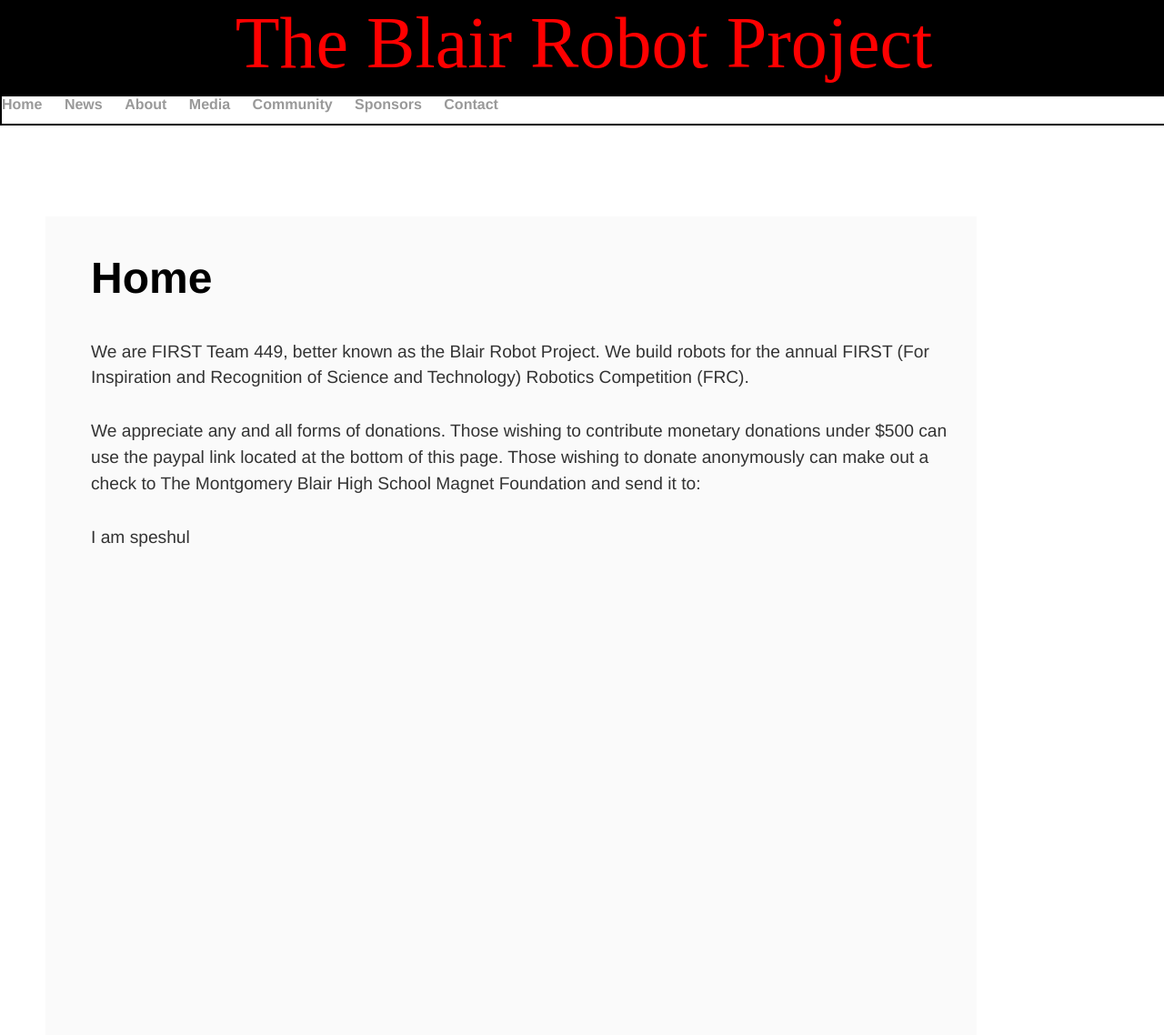
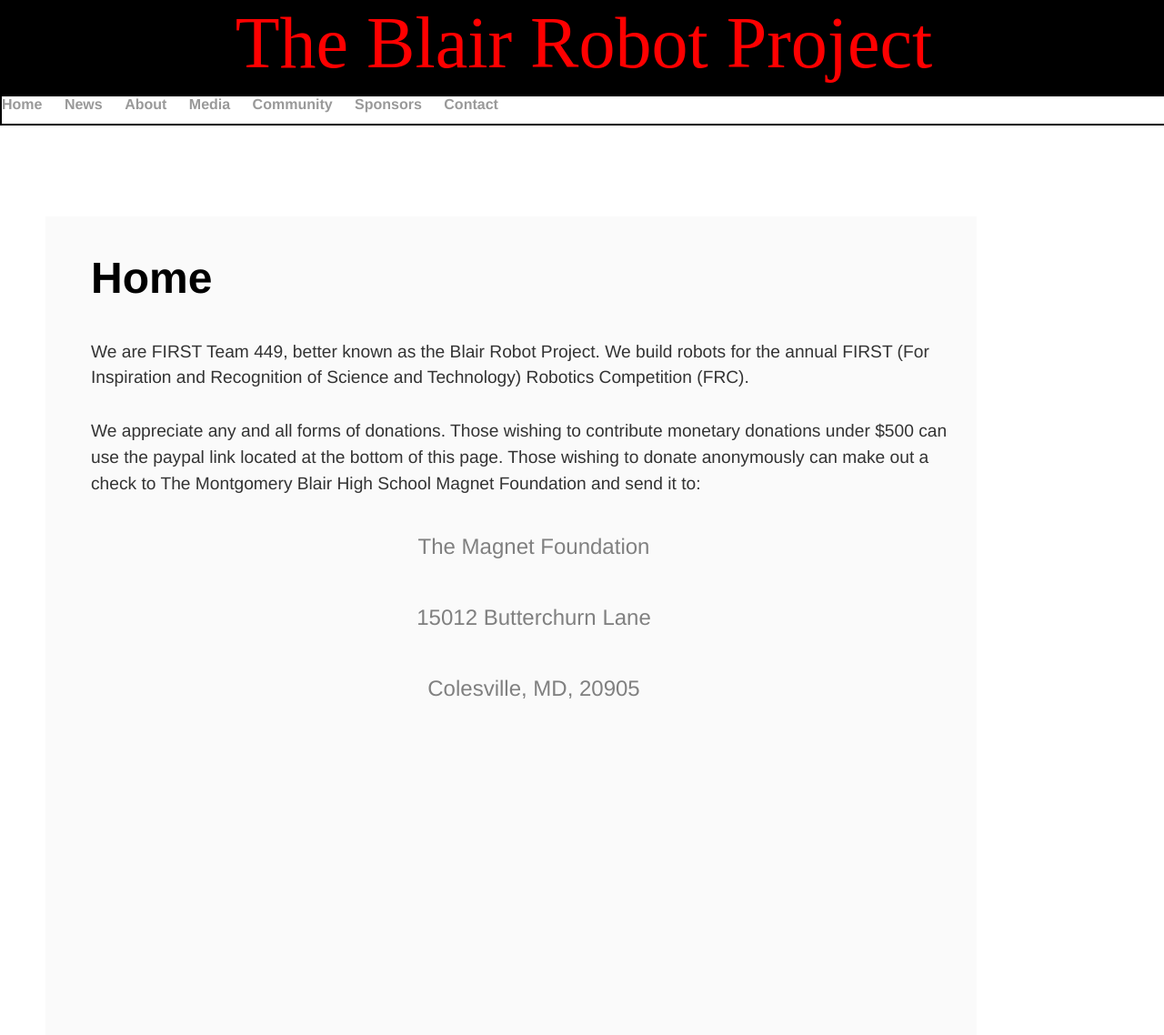
Before and after one commit to mouseythemouse/blair-robot-project.github.io, a Jekyll site: the page built from index.html, in a window 1280 px wide. Shown: the whole page at 91% size. Built offline with Jekyll 4.4.1, drawn with Linux system fonts in a browser that asks for light colours.

Commit message:
Update index.html

```diff
--- a/index.html
+++ b/index.html
@@ -9,7 +9,9 @@
 	<p>We appreciate any and all forms of donations. Those wishing to contribute monetary donations under
 	$500 can use the paypal link located at the bottom of this page. Those wishing to donate anonymously can
 	make out a check to The Montgomery Blair High School Magnet Foundation and send it to:</p>
-	<div class="speshul">
-		<p>I am speshul</p>
+	<div class="donations">
+		<p>The Magnet Foundation</p>
+		<p>15012 Butterchurn Lane</p>
+		<p>Colesville, MD, 20905</p>
 	</div>
 </div>
```
